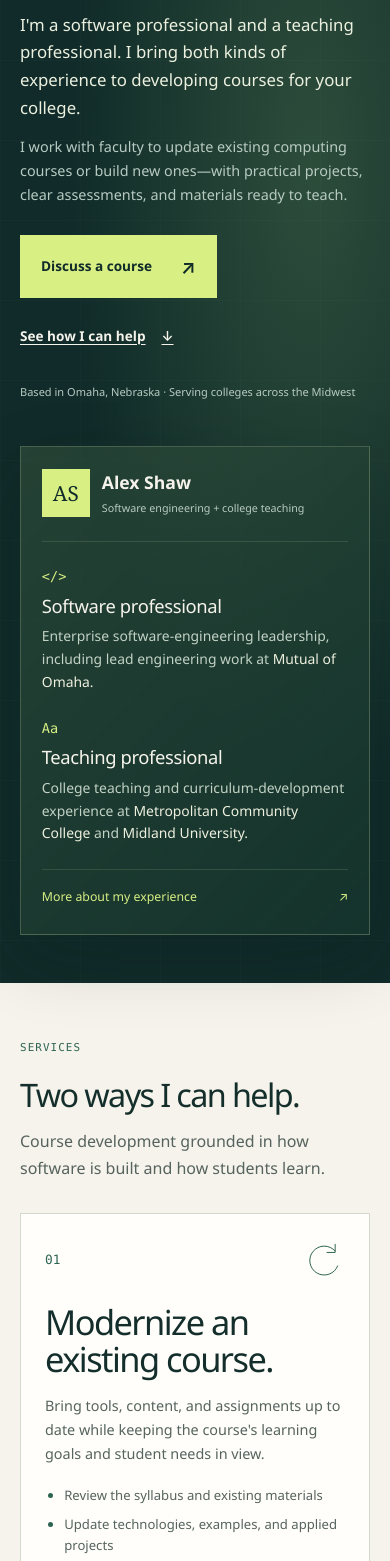
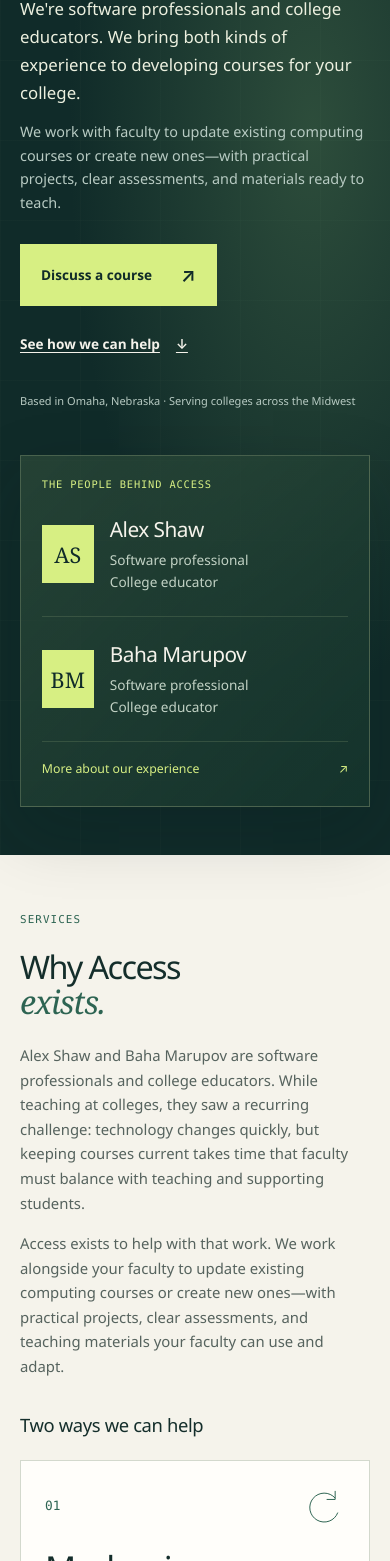
Before and after one commit to alexandergshaw/curriculum-and-technology-services-website, a plain HTML site: page index.html in a window 390 px wide. Shown: the part 310-1871 px from the top of the page. Drawn offline with Linux system fonts and the light colour scheme.

Commit message:
Tell Access's story and introduce Alex Shaw and Baha Marupov

```diff
--- a/index.html
+++ b/index.html
@@ -3,11 +3,11 @@
 <head>
   <meta charset="utf-8">
   <meta name="viewport" content="width=device-width, initial-scale=1">
-  <title>Alex Shaw | Computing Course Development | Access Curriculum &amp; Technology</title>
-  <meta name="description" content="Alex Shaw is a software professional and college educator helping colleges modernize existing computing courses and create new ones. Based in Omaha, serving the Midwest.">
+  <title>Computing Course Development | Access Curriculum &amp; Technology</title>
+  <meta name="description" content="Alex Shaw and Baha Marupov bring software and college teaching experience to helping faculty modernize computing courses or create new ones. Serving the Midwest.">
   <meta property="og:type" content="website">
-  <meta property="og:title" content="Alex Shaw | Modernize or create computing courses">
-  <meta property="og:description" content="Professional software experience. Professional teaching experience. Practical help developing computing courses for your college.">
+  <meta property="og:title" content="Access | Modernize or create computing courses">
+  <meta property="og:description" content="Software professionals and college educators Alex Shaw and Baha Marupov help faculty develop computing courses with practical projects and materials ready to teach.">
   <meta name="theme-color" content="#102b29">
   <link rel="icon" href="./favicon.svg" type="image/svg+xml">
   <link rel="stylesheet" href="./styles.css">
@@ -30,34 +30,41 @@
     <section class="hero" id="top" aria-labelledby="hero-heading">
       <div class="container hero-grid">
         <div class="hero-copy">
-          <p class="eyebrow"><span class="eyebrow-line" aria-hidden="true"></span> Alex Shaw / Software professional &amp; college educator</p>
+          <p class="eyebrow"><span class="eyebrow-line" aria-hidden="true"></span> Software professionals &amp; college educators</p>
           <h1 id="hero-heading">Modernize or create<br><em>computing courses.</em></h1>
-          <p class="hero-intro">I'm a software professional and a teaching professional. I bring both kinds of experience to developing courses for your college.</p>
-          <p class="hero-description">I work with faculty to update existing computing courses or build new ones—with practical projects, clear assessments, and materials ready to teach.</p>
+          <p class="hero-intro">We're software professionals and college educators. We bring both kinds of experience to developing courses for your college.</p>
+          <p class="hero-description">We work with faculty to update existing computing courses or create new ones—with practical projects, clear assessments, and materials ready to teach.</p>
           <div class="actions">
             <a class="button button-accent" href="#contact">Discuss a course <span aria-hidden="true">↗</span></a>
-            <a class="text-link" href="#services">See how I can help <span aria-hidden="true">↓</span></a>
+            <a class="text-link" href="#services">See how we can help <span aria-hidden="true">↓</span></a>
           </div>
           <p class="hero-location">Based in Omaha, Nebraska · Serving colleges across the Midwest</p>
         </div>
-        <aside class="credentials" aria-label="Alex Shaw's software and teaching credentials">
-          <div class="credential-heading"><span class="founder-monogram" aria-hidden="true">AS</span><div><strong>Alex Shaw</strong><span>Software engineering + college teaching</span></div></div>
-          <div class="credential">
-            <span class="credential-icon" aria-hidden="true">&lt;/&gt;</span>
-            <div><h2>Software professional</h2><p>Enterprise software-engineering leadership, including lead engineering work at <strong>Mutual of Omaha.</strong></p></div>
+        <aside class="credentials" aria-label="Meet Alex Shaw and Baha Marupov">
+          <p class="credentials-label">The people behind Access</p>
+          <div class="credential-person">
+            <span class="person-monogram" aria-hidden="true">AS</span>
+            <div><h2>Alex Shaw</h2><p>Software professional<br>College educator</p></div>
           </div>
-          <div class="credential">
-            <span class="credential-icon" aria-hidden="true">Aa</span>
-            <div><h2>Teaching professional</h2><p>College teaching and curriculum-development experience at <strong>Metropolitan Community College</strong> and <strong>Midland University.</strong></p></div>
+          <div class="credential-person">
+            <span class="person-monogram" aria-hidden="true">BM</span>
+            <div><h2>Baha Marupov</h2><p>Software professional<br>College educator</p></div>
           </div>
-          <a class="credential-link" href="#experience">More about my experience <span aria-hidden="true">↗</span></a>
+          <a class="credential-link" href="#experience">More about our experience <span aria-hidden="true">↗</span></a>
         </aside>
       </div>
     </section>
 
     <section class="section services" id="services" aria-labelledby="services-heading">
       <div class="container">
-        <div class="section-heading"><p class="eyebrow">Services</p><h2 id="services-heading">Two ways I can help.</h2><p>Course development grounded in how software is built and how students learn.</p></div>
+        <div class="section-heading services-intro">
+          <div><p class="eyebrow">Services</p><h2 id="services-heading">Why Access<br><em>exists.</em></h2></div>
+          <div class="origin-story">
+            <p>Alex Shaw and Baha Marupov are software professionals and college educators. While teaching at colleges, they saw a recurring challenge: technology changes quickly, but keeping courses current takes time that faculty must balance with teaching and supporting students.</p>
+            <p>Access exists to help with that work. We work alongside your faculty to update existing computing courses or create new ones—with practical projects, clear assessments, and teaching materials your faculty can use and adapt.</p>
+          </div>
+        </div>
+        <p class="services-label">Two ways we can help</p>
         <div class="course-services">
           <article class="course-service" data-reveal>
             <div class="service-top"><span class="service-number">01</span><svg viewBox="0 0 64 64" aria-hidden="true"><path d="M49 20A22 22 0 1 0 53 42M49 9v13H36"/></svg></div>
@@ -70,11 +77,11 @@
             <div class="service-top"><span class="service-number">02</span><svg viewBox="0 0 64 64" aria-hidden="true"><rect x="11" y="11" width="42" height="42"/><path d="M20 32h24M32 20v24"/></svg></div>
             <h3>Create a new<br>computing course.</h3>
             <p>Develop a course from its initial purpose through the learning activities and materials faculty need to teach it.</p>
-            <ul><li>Define outcomes, prerequisites, and a module plan</li><li>Build lessons, labs, projects, and assessments</li><li>Prepare editable teaching materials and a faculty handoff</li></ul>
+            <ul><li>Set learning goals, prerequisites, and a course plan</li><li>Build lessons, labs, projects, and assessments</li><li>Prepare teaching materials faculty can use and adapt</li></ul>
             <a class="text-link" href="mailto:alexandergshaw@gmail.com?subject=Create%20a%20computing%20course">Discuss a new course <span aria-hidden="true">↗</span></a>
           </article>
         </div>
-        <div class="working-together"><h3>Working with your faculty</h3><p>We agree on the learners, course goals, deliverables, timeline, and fee. I develop the materials with faculty feedback and provide a clear handoff. Faculty retain academic decisions and approval.</p></div>
+        <div class="working-together"><h3>Working with your faculty</h3><div><p>College budgets can also make it difficult to match the salaries offered by technology companies. We offer help with a specific course project, with the work, timeline, and fee agreed in advance.</p><p>We develop the materials with faculty feedback and provide guidance for teaching the course. Your faculty make the academic decisions and approve the final materials.</p></div></div>
       </div>
     </section>
 
@@ -82,16 +89,16 @@
       <div class="container">
         <div class="section-heading"><p class="eyebrow">Experience</p><h2 id="experience-heading">Professional software experience.<br><em>Professional teaching experience.</em></h2></div>
         <div class="experience-columns">
-          <article data-reveal><p class="experience-label">Software engineering</p><h3>Experience building<br>and delivering software.</h3><p>My background includes enterprise software-engineering leadership and lead engineering work at Mutual of Omaha.</p><p>I bring that practical perspective to course development: how applications fit together, how to test them, and how to explain technical decisions.</p></article>
-          <article data-reveal><p class="experience-label">College teaching</p><h3>Experience making<br>technical work teachable.</h3><p>My teaching and curriculum-development experience includes Metropolitan Community College and Midland University.</p><p>My work includes web development instruction with TypeScript, React, and Express, systems administration curriculum design, and a proposed applied AI course.</p></article>
+          <article data-reveal><p class="experience-label">Software professional &amp; college educator</p><h3>Alex Shaw</h3><p>Alex's software background includes engineering leadership and lead engineering work at Mutual of Omaha. His teaching and curriculum work includes Metropolitan Community College and Midland University.</p><p>His work includes web development instruction with TypeScript, React, and Express, systems administration course design, and a proposed applied AI course.</p></article>
+          <article data-reveal><p class="experience-label">Software professional &amp; college educator</p><h3>Baha Marupov</h3><p>Baha has experience working as a software professional and teaching at the college level.</p><p>He brings both perspectives to our work with faculty on new and updated computing courses.</p></article>
         </div>
-        <p class="experience-note">These affiliations describe my individual professional experience, not consulting client relationships or institutional endorsements.</p>
+        <p class="experience-note">The organizations named above describe Alex's individual work experience. They are not presented as Access clients or endorsements.</p>
       </div>
     </section>
 
     <section class="section course-example" id="course-example" aria-labelledby="example-heading">
       <div class="container example-layout">
-        <div class="example-copy"><p class="eyebrow">Course example</p><h2 id="example-heading">See what the<br><em>course work looks like.</em></h2><p>Explore a web development example with a module plan, an applied project, assessment criteria, and instructor notes.</p><p class="example-note">This is an illustrative design sample, not a completed client engagement or a report of student results.</p><a class="button" href="./curriculum-sample.html">View the course example <span aria-hidden="true">↗</span></a></div>
+        <div class="example-copy"><p class="eyebrow">Course example</p><h2 id="example-heading">See what the<br><em>course work looks like.</em></h2><p>See how software concepts become lessons, a practical project, clear assessment criteria, and instructor notes in this web development example.</p><p class="example-note">This sample shows our approach. It is not a completed client project or a report of student results.</p><a class="button" href="./curriculum-sample.html">View the course example <span aria-hidden="true">↗</span></a></div>
         <a class="course-preview" href="./curriculum-sample.html" aria-label="Explore the illustrative web application development course">
           <div class="course-preview-top"><span>Illustrative course design</span><span aria-hidden="true">↗</span></div>
           <h3>Web application<br>development</h3>
@@ -103,11 +110,11 @@
 
     <section class="section contact" id="contact" aria-labelledby="contact-heading">
       <div class="container contact-grid">
-        <div><p class="eyebrow">Contact Alex</p><h2 id="contact-heading">Let's talk about<br><em>your course.</em></h2><p>Tell me what you teach, what needs to change, or what new course you want to offer.</p></div>
+        <div><p class="eyebrow">Contact Alex</p><h2 id="contact-heading">Let's talk about<br><em>your course.</em></h2><p>Tell us what you teach, what needs to change, or what new course you want to offer.</p></div>
         <div class="contact-details"><p class="contact-prompts">Modernize an existing course.<br>Create a new one.</p><a class="email-address" href="mailto:alexandergshaw@gmail.com">alexandergshaw@gmail.com</a><div class="actions"><a class="button button-accent" href="mailto:alexandergshaw@gmail.com?subject=Computing%20course%20development">Email Alex <span aria-hidden="true">↗</span></a><button class="copy-email" type="button" hidden>Copy email</button></div><p class="email-help">Opens your email app.</p><p class="copy-status" role="status" aria-live="polite"></p><a class="brief-download" href="./output/pdf/access-capabilities.pdf" download>Download the one-page service overview <span>PDF</span></a></div>
       </div>
     </section>
   </main>
-  <footer class="site-footer"><div class="container footer-inner"><div><p class="footer-brand">Access Curriculum &amp; Technology</p><p>Alex Shaw · Omaha, Nebraska · Serving the Midwest</p></div><p>© 2026 Access Curriculum &amp; Technology</p><a href="#top">Back to top <span aria-hidden="true">↑</span></a></div></footer>
+  <footer class="site-footer"><div class="container footer-inner"><div><p class="footer-brand">Access Curriculum &amp; Technology</p><p>Alex Shaw &amp; Baha Marupov</p><p>Omaha, Nebraska · Serving the Midwest</p></div><p>© 2026 Access Curriculum &amp; Technology</p><a href="#top">Back to top <span aria-hidden="true">↑</span></a></div></footer>
 </body>
 </html>
--- a/styles.css
+++ b/styles.css
@@ -75,19 +75,20 @@ nav .nav-contact { color: var(--accent); gap: 1.3rem; border: 1px solid #657a60;
 .text-link:hover { text-decoration-thickness: 2px; }
 .hero-location { color: var(--on-dark); font-size: .73rem; margin-top: 1.6rem; }
 .credentials { border: 1px solid #82957270; background: linear-gradient(135deg, #34523d90, #14332c); box-shadow: 0 24px 65px #041a1c30; padding: 1.8rem; }
-.credential-heading { display: flex; gap: 1rem; align-items: center; padding-bottom: 1.5rem; border-bottom: 1px solid #6c826254; }
-.founder-monogram { display: grid; place-items: center; width: 48px; height: 48px; flex-shrink: 0; background: var(--accent); color: var(--night); font: 1.3rem var(--serif); }
-.credential-heading strong { display: block; font-size: 1.1rem; font-weight: 600; }
-.credential-heading div > span { display: block; color: var(--on-dark); font-size: .72rem; margin-top: .15rem; }
-.credential { display: grid; grid-template-columns: 30px 1fr; gap: 1rem; margin-top: 1.5rem; }
-.credential-icon { color: var(--accent); font: 1rem/1.6 var(--mono); }
-.credential h2 { font-family: var(--sans); font-size: 1.08rem; letter-spacing: -.02em; line-height: 1.4; }
-.credential p { font-size: .85rem; color: #c2d2c5; margin-top: .4rem; }
-.credential p strong { color: #eef0df; font-weight: 500; }
+.credentials-label { font: .65rem/1.5 var(--mono); text-transform: uppercase; letter-spacing: .08em; color: var(--accent); }
+.credential-person { display: flex; gap: 1.1rem; align-items: center; margin-top: 1.5rem; }
+.credential-person + .credential-person { border-top: 1px solid #6c826254; padding-top: 1.5rem; }
+.person-monogram { display: grid; place-items: center; width: 52px; height: 58px; flex-shrink: 0; background: var(--accent); color: var(--night); font: 1.35rem var(--serif); }
+.credential-person h2 { font-family: var(--sans); font-size: 1.4rem; letter-spacing: -.025em; line-height: 1.3; }
+.credential-person p { color: #c2d2c5; font-size: .85rem; line-height: 1.6; margin-top: .35rem; }
 .credential-link { display: flex; justify-content: space-between; gap: 1rem; min-height: 44px; align-items: center; color: var(--accent); border-top: 1px solid #6c826254; margin-top: 1.5rem; padding-top: .6rem; font-size: .77rem; text-decoration: none; }
 .credential-link:hover { text-decoration: underline; }
 .section-heading { margin-bottom: 2.6rem; }
 .section-heading > p:last-child:not(.eyebrow) { margin-top: 1rem; color: var(--muted); }
+.services-intro { display: grid; grid-template-columns: .8fr 1.4fr; gap: 4rem; align-items: start; }
+.origin-story { color: var(--muted); max-width: 44rem; }
+.origin-story p { font-size: .98rem; }
+.services-label { font-size: 1.15rem; font-weight: 550; letter-spacing: -.02em; margin-bottom: 1.2rem; }
 .course-services { display: grid; grid-template-columns: 1fr 1fr; gap: 1.8rem; }
 .course-service { background: var(--white); border: 1px solid var(--line); padding: 2.4rem; display: flex; flex-direction: column; align-items: start; }
 .course-service:nth-child(2) { background: #e8ecdf; }
@@ -107,7 +108,7 @@ nav .nav-contact { color: var(--accent); gap: 1.3rem; border: 1px solid #657a60;
 .experience-columns { display: grid; grid-template-columns: 1fr 1fr; gap: 5rem; }
 .experience-columns article { border-top: 1px solid #b6c1ac; padding-top: 1.5rem; }
 .experience-label { font: .67rem var(--mono); color: var(--teal); text-transform: uppercase; letter-spacing: .08em; }
-.experience-columns h3 { font-size: 1.7rem; letter-spacing: -.035em; font-weight: 500; margin-top: 1rem; }
+.experience-columns h3 { font-size: 2.1rem; letter-spacing: -.035em; font-weight: 500; margin-top: 1rem; }
 .experience-columns p:not(.experience-label) { font-size: .95rem; color: var(--muted); margin-top: 1rem; }
 .experience-note { font-size: .72rem; color: var(--muted); margin-top: 2rem; }
 .example-layout { display: grid; grid-template-columns: 1fr 1fr; gap: 5rem; align-items: center; }
@@ -151,9 +152,10 @@ nav .nav-contact { color: var(--accent); gap: 1.3rem; border: 1px solid #657a60;
   .hero-grid { grid-template-columns: 1.2fr 1fr; gap: 2rem; }
   .hero h1 { font-size: clamp(2.6rem, 4.9vw, 3.5rem); }
   .credentials { padding: 1.4rem; }
-  .credential { gap: .6rem; grid-template-columns: 25px 1fr; }
+  .credential-person { gap: .8rem; }
   .hero .eyebrow { max-width: 320px; }
   .experience-columns, .example-layout, .contact-grid { gap: 3rem; }
+  .services-intro { gap: 2.5rem; }
   .course-service, .course-preview { padding: 1.8rem; }
 }
 @media (max-width: 800px) {
@@ -164,7 +166,8 @@ nav .nav-contact { color: var(--accent); gap: 1.3rem; border: 1px solid #657a60;
   .hero .eyebrow { max-width: none; }
   .hero h1 { font-size: clamp(2.5rem, 7.5vw, 4.5rem); }
   .credentials { max-width: 600px; padding: 1.8rem; }
-  .credential p { font-size: .92rem; }
+  .credential-person p { font-size: .92rem; }
+  .services-intro { grid-template-columns: 1fr; gap: 1.5rem; }
   .course-services, .experience-columns, .example-layout, .contact-grid { grid-template-columns: 1fr; gap: 2rem; }
   .course-service { padding: 2rem; }
   .course-service h3 { font-size: 2.5rem; }
@@ -191,12 +194,10 @@ nav .nav-contact { color: var(--accent); gap: 1.3rem; border: 1px solid #657a60;
   .eyebrow-line { display: none; }
   .hero-location { font-size: .69rem; }
   .credentials { padding: 1.3rem; }
-  .credential-heading { gap: .75rem; }
-  .credential-heading div > span { font-size: .67rem; }
-  .credential { grid-template-columns: 1fr; gap: .3rem; }
-  .credential-icon { font-size: .85rem; }
-  .credential h2 { font-size: 1.15rem; }
-  .credential p { font-size: .87rem; }
+  .credential-person { gap: 1rem; }
+  .credential-person h2 { font-size: 1.3rem; }
+  .credential-person p { font-size: .85rem; }
+  .origin-story p { font-size: .93rem; }
   .section { padding-block: 3.5rem; }
   h2, .experience h2 { font-size: clamp(2rem, 8.3vw, 2.5rem); }
   .section-heading { margin-bottom: 2rem; }
@@ -232,8 +233,10 @@ nav .nav-contact { color: var(--accent); gap: 1.3rem; border: 1px solid #657a60;
   h2, .experience h2 { font-size: 23pt; }
   .hero-grid, .example-layout, .contact-grid { display: block; }
   .credentials { margin-top: 1.2rem; padding: 1rem; break-inside: avoid; }
-  .credential { margin-top: 1rem; }
-  .credential-heading { padding-bottom: .8rem; }
+  .credential-person { margin-top: 1rem; }
+  .credential-person + .credential-person { padding-top: 1rem; }
+  .services-intro { display: block; }
+  .origin-story { margin-top: 1rem; max-width: none; }
   .section-heading { margin-bottom: 1.2rem; }
   .course-services, .experience-columns { gap: 1.5rem; }
   .course-service { padding: 1rem; break-inside: avoid; }
```
Also changed, not shown: curriculum-sample.html (+3 -3 lines), output/previews/access-desktop.jpg, output/previews/access-story.jpg (added), 4 other files.
